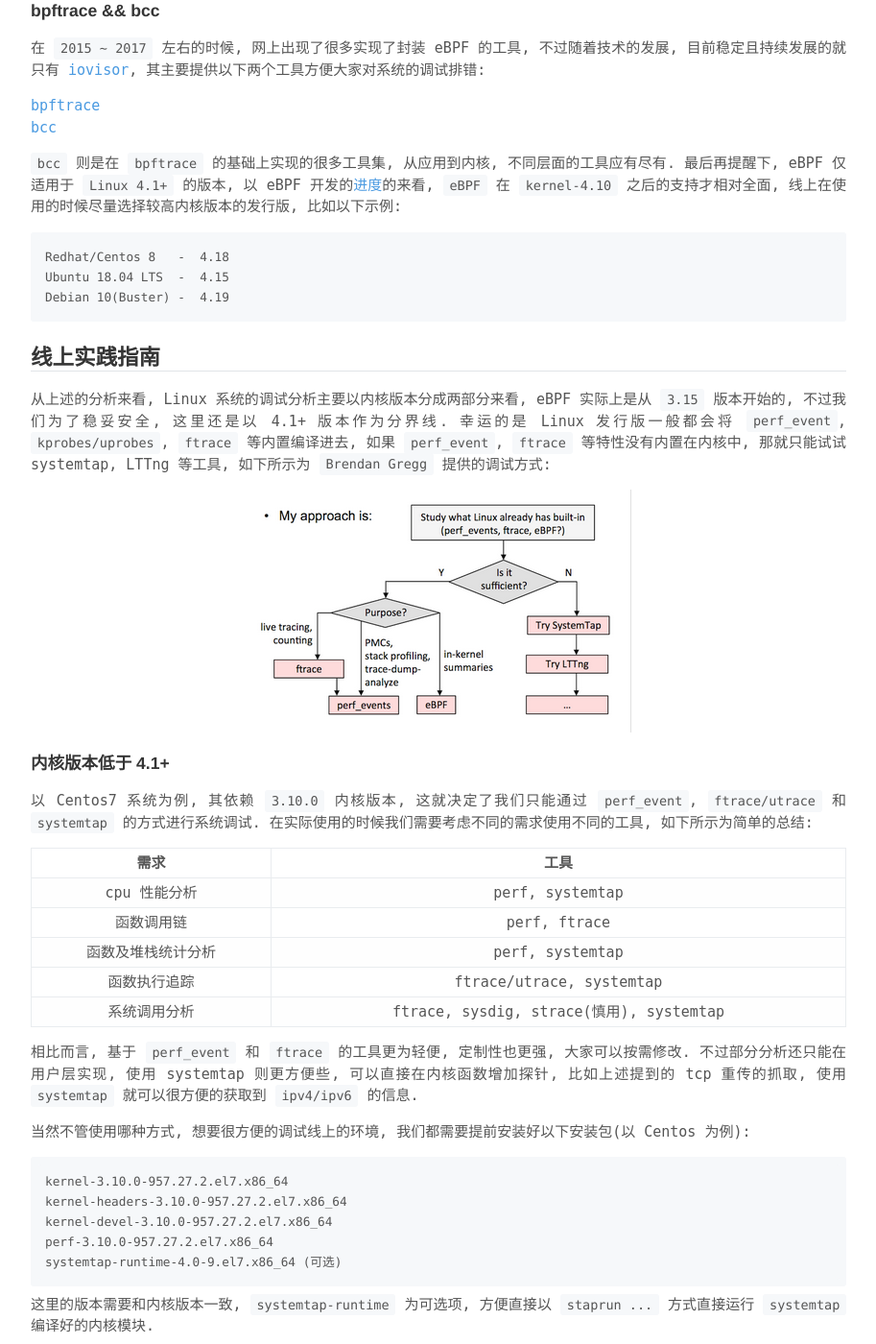
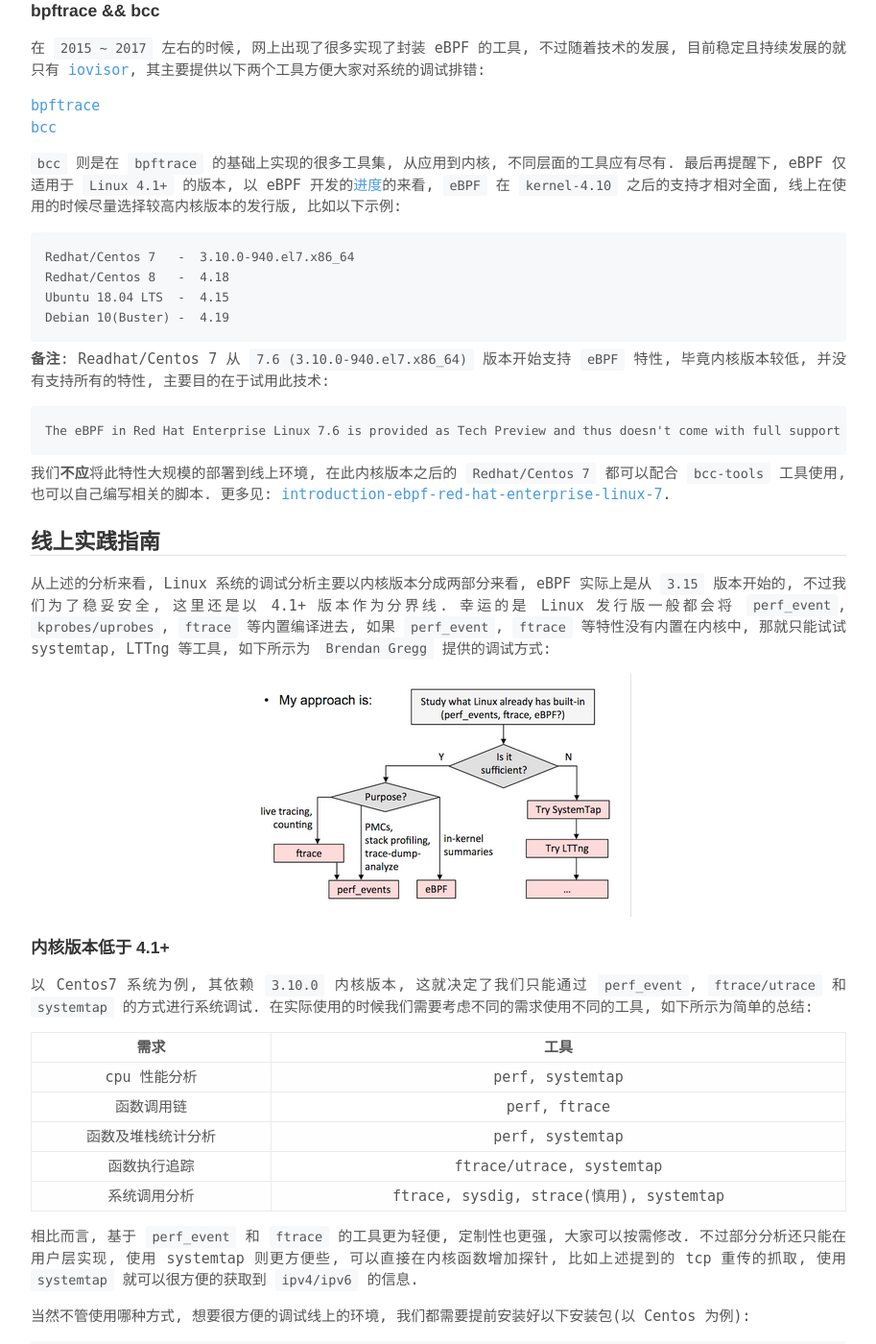
Before and after one commit to arstercz/arstercz.github.io, a Jekyll site: the page built from _posts/2019-10-31-introduction_to_linux_dynamic_tracing.md, in a window 1280 px wide and 1400 px high, scrolled down 6571 px. Shown: the whole window at 96% size, without its empty margins (183-1096 px from the left). Built offline with Jekyll 4.4.1, drawn with Linux system fonts in a browser that asks for light colours; comment, search, counter and statistics services are not loaded; some of the changed text lies outside the part shown.

Commit message:
add centos 7 eBPF note

````diff
--- a/_posts/2019-10-31-introduction_to_linux_dynamic_tracing.md
+++ b/_posts/2019-10-31-introduction_to_linux_dynamic_tracing.md
@@ -201,11 +201,20 @@
 
 `bcc` 则是在 `bpftrace` 的基础上实现的很多工具集, 从应用到内核, 不同层面的工具应有尽有. 最后再提醒下, eBPF 仅适用于 `Linux 4.1+` 的版本, 以 eBPF 开发的[进度](https://github.com/iovisor/bcc/blob/master/docs/kernel-versions.md)的来看,
 `eBPF` 在 `kernel-4.10` 之后的支持才相对全面, 线上在使用的时候尽量选择较高内核版本的发行版, 比如以下示例:
+
 ```
+Redhat/Centos 7   -  3.10.0-940.el7.x86_64
 Redhat/Centos 8   -  4.18
 Ubuntu 18.04 LTS  -  4.15
 Debian 10(Buster) -  4.19
 ```
+
+**备注**: Readhat/Centos 7 从 `7.6 (3.10.0-940.el7.x86_64)` 版本开始支持 `eBPF` 特性, 毕竟内核版本较低, 并没有支持所有的特性, 主要目的在于试用此技术:
+```
+The eBPF in Red Hat Enterprise Linux 7.6 is provided as Tech Preview and thus doesn't come with full support and is not suitable for deployment in production.
+```
+我们**不应**将此特性大规模的部署到线上环境, 在此内核版本之后的 `Redhat/Centos 7` 都可以配合 `bcc-tools` 工具使用, 也可以自己编写相关的脚本. 更多见: [introduction-ebpf-red-hat-enterprise-linux-7](https://www.redhat.com/en/blog/introduction-ebpf-red-hat-enterprise-linux-7).
+
 
 ## 线上实践指南
 
@@ -235,6 +244,8 @@
 perf-3.10.0-957.27.2.el7.x86_64
 systemtap-runtime-4.0-9.el7.x86_64 (可选)
 ```
+
+> **备注**: 如果 `Redhat/Centos 7` 内核高于 `3.10.0-940.el7.x86_64`, 可以酌情使用基于 eBPF 的 `bcc-tools` 工具.
 
 这里的版本需要和内核版本一致, `systemtap-runtime` 为可选项, 方便直接以 `staprun ...` 方式直接运行 `systemtap` 编译好的内核模块.
 
````
